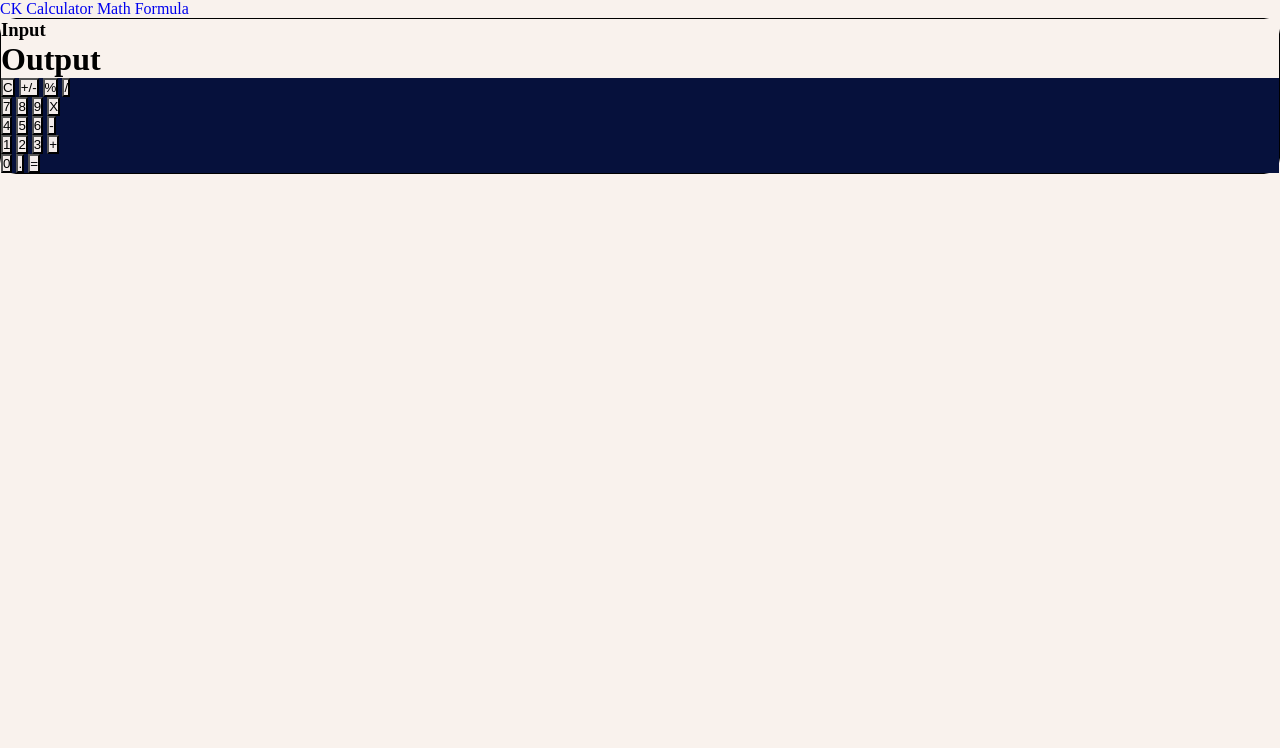
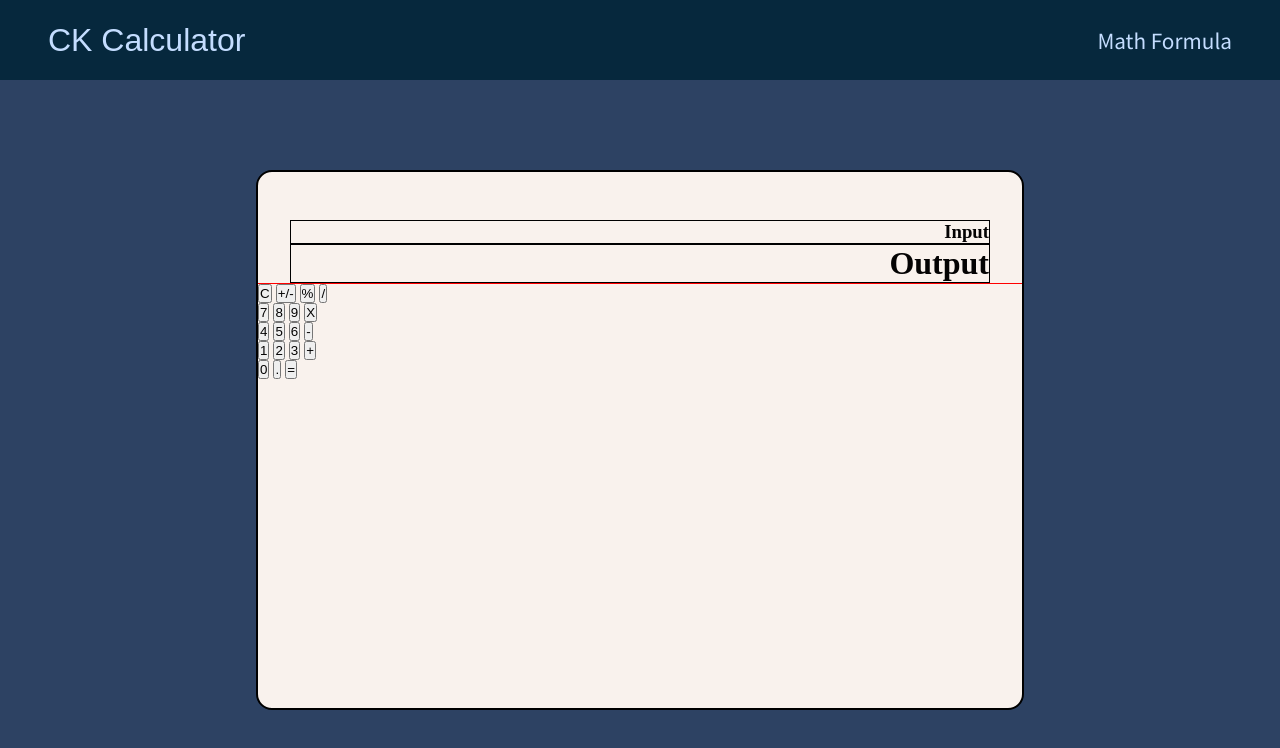
Before and after one commit to chriskokc/calculator-web, a plain HTML site: page index.html in a window 1280 px wide. Drawn offline with Linux system fonts and the light colour scheme; a web font is replaced by a local one.

Commit message:
added basic styling to the webpage.

```diff
--- a/index.html
+++ b/index.html
@@ -15,8 +15,8 @@
     <main>
         <div class="calculator">
             <div class="calculator__display">
-                <h3>Input</h3>
-                <h1>Output</h1>
+                <h3 class="calculator__input">Input</h3>
+                <h1 class="calculator__output">Output</h1>
             </div>
             <hr class="calculator__divider">
             <div class="calculator__container">
--- a/style.scss
+++ b/style.scss
@@ -1,20 +1,26 @@
 // import Google font
-@import url('https://fonts.googleapis.com/css2?family=Oleo+Script+Swash+Caps&family=Prompt&family=Ubuntu:wght@400;700&display=swap');
+@import url('https://fonts.googleapis.com/css2?family=Anek+Latin:wght@400;500;700&family=Noto+Sans+JP&family=Nunito:ital,wght@0,400;1,700&display=swap');
 
 // variables
 
 // color
 // background color
-$background-color: #F9F2ED;
+$background-color: #2D4263;
+
+// navbar color
+$navbar-color: #06283D;
 
 // calculator color
-$calc-color: #06113C;
-$keys-color: #F2EBE9;
+$calc-color: #F9F2ED;
+$keys-color: #040303;
+
+// text color
+$text-color: #C4DDFF;
 
 // font family
-$logo-font: 'Ubuntu', sans-serif;
-$btn-font: 'Prompt', sans-serif;
-$formula-font: 'Oleo Script Swash Caps', cursive;
+$logo-font: 'Anek Latin', sans-serif;
+$btn-font: 'Nunito', sans-serif;
+$formula-font: 'Noto Sans JP', sans-serif;
 
 // tag selector
 
@@ -24,7 +30,7 @@ $formula-font: 'Oleo Script Swash Caps', cursive;
     padding: 0;
     box-sizing: border-box;
     // GLOBAL
-    background-color: $background-color;
+    color: $text-color;
 }
 
 a:link,
@@ -36,23 +42,91 @@ hr {
     border-style: none;
 }
 
+
+// components
+
+// navbar
+
+nav {
+    height: 10vh;
+    display: flex;
+    justify-content: space-between;
+    align-items: center;
+    padding: 2rem 3rem;
+    background-color: $navbar-color;
+
+    .nav__logo {
+        font-family: $logo-font;
+        font-weight: 500;
+        font-size: 2rem;
+    }
+
+    .nav__formula-link {
+        font-family: $formula-font;
+        font-size: 1.3rem;
+    }
+}
+
+main {
+    background-color: $background-color;
+    height: 90vh;
+    display: flex;
+    justify-content: center;
+    align-items: center;
+
     .calculator {
+        border: 2px solid black;
+        border-radius: 1rem;
+        background-color: $calc-color;
+        width: 60%;
+        height: 75%;
+
+        .calculator__display {
+            margin: 3rem 2rem 0;
+            text-align: right;
+
+            .calculator__input {
                 border: 1px solid black;
-    border-radius: 1rem;
+                color: $keys-color;
 
+
+            }
+
+            .calculator__output {
+                border: 1px solid black;
+                color: $keys-color;
+
+
+            }
+        }
+
+        .calculator__divider {
+            background-color: red;
+            width: 100%;
+            height: 1px;
+        }
+
+        .calculator__container {
             .calculator__keypads {
-
                 .calculator__first-row,
                 .calculator__second-row,
                 .calculator__third-row,
                 .calculator__forth-row,
                 .calculator__fifth-row {
-            background-color: $calc-color;
+
+                    .calculator__btn {
+                        color: $keys-color;
+                    }
+
+
                 }
 
             }
 
-    .calculator__btn {
-        background-color: $keys-color;
         }
+
+
     }
+
+
+}
```
Also changed, not shown: style.css. Lines whose indentation alone changed are shown as unchanged.
